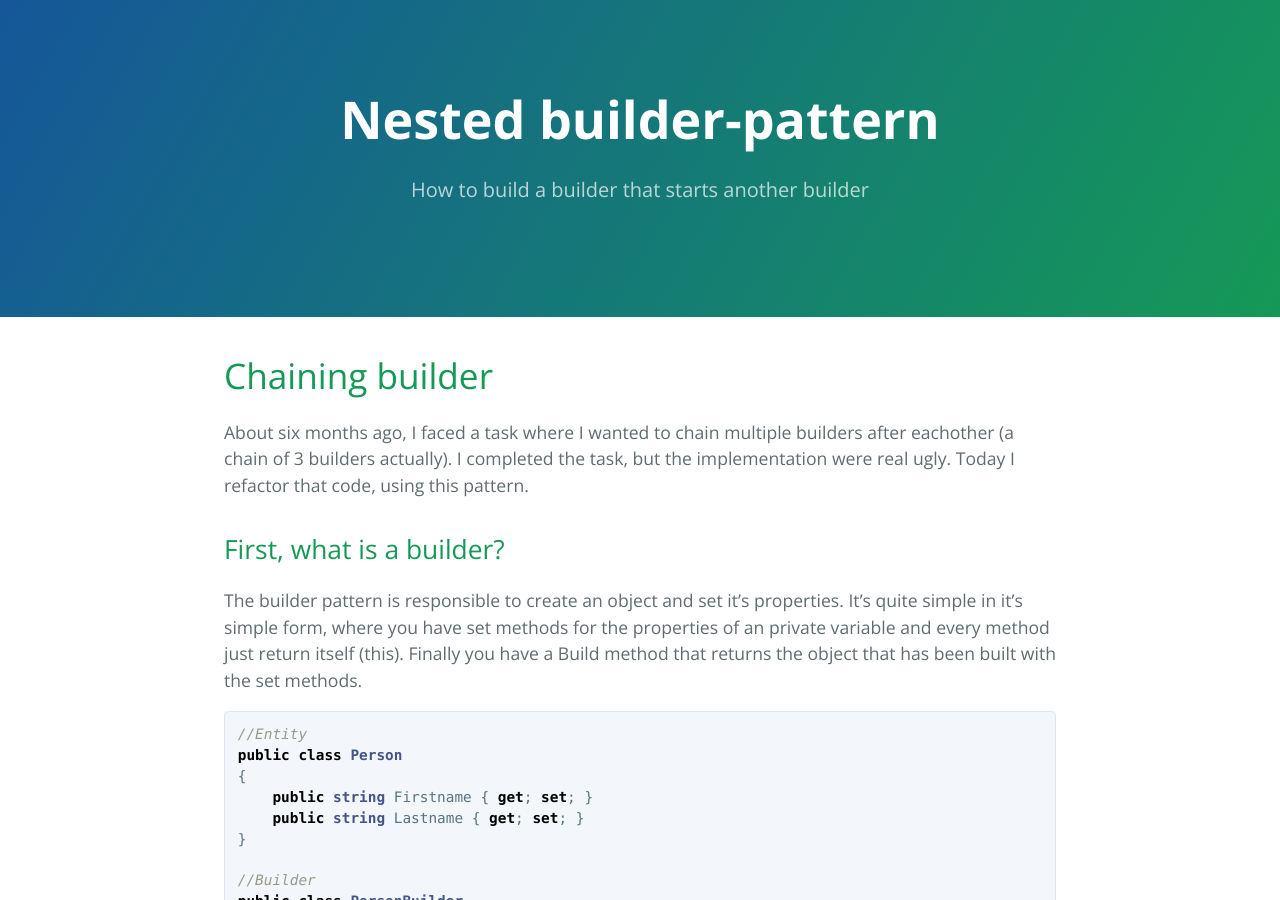
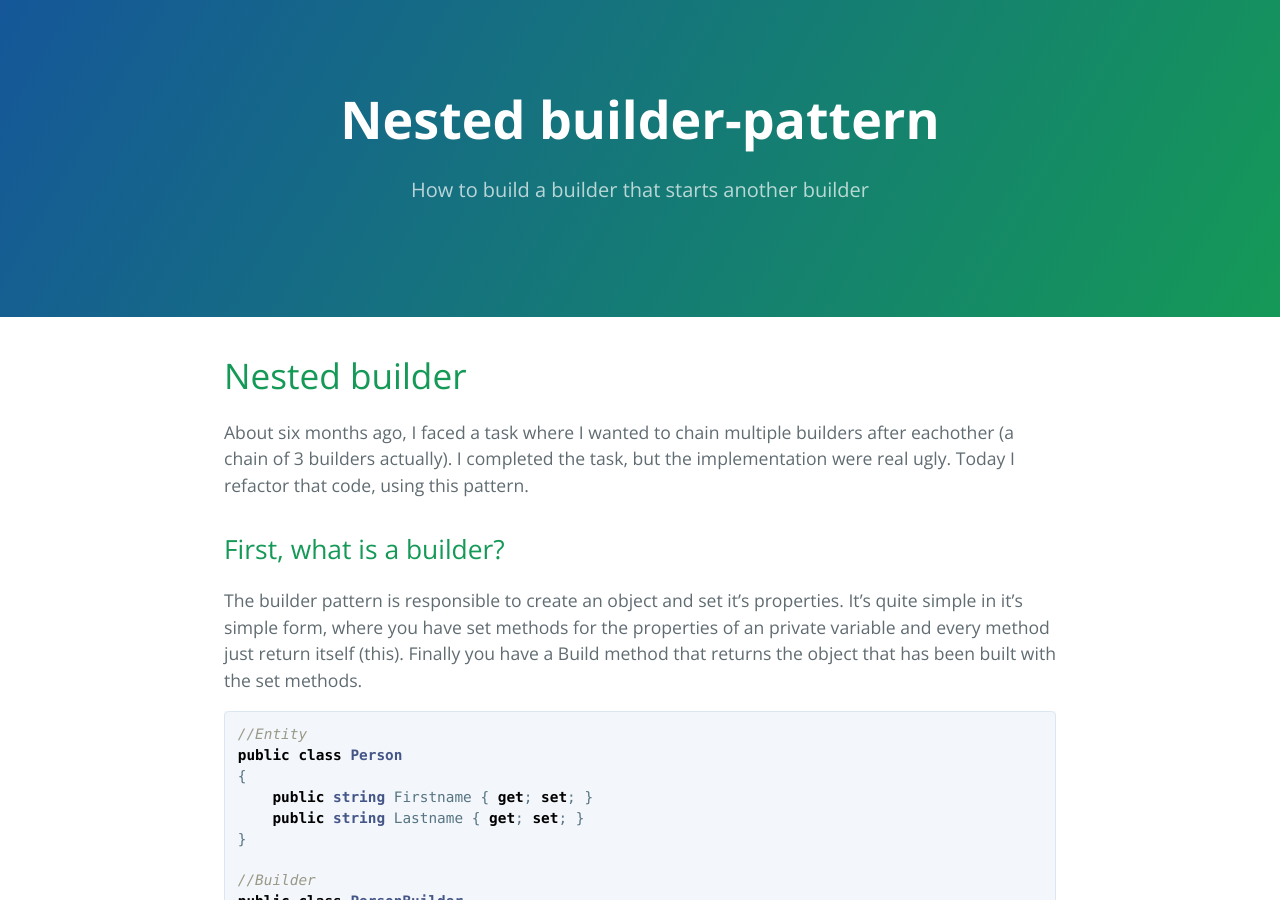
Before and after one commit to JimmyAtSchotte/JimmyAtSchotte.github.io, a Jekyll site: the page built from _posts/2019-06-04-Nested-builders.md, in a window 1280 px wide and 900 px high. Built offline with Jekyll 4.4.1, drawn with Linux system fonts in a browser that asks for light colours; our own code applies the rules of GitHub Pages for plain Markdown files.

Commit message:
Renamed post

```diff
--- a/_posts/2019-06-04-Nested-builders.md
+++ b/_posts/2019-06-04-Nested-builders.md
@@ -4,7 +4,7 @@ description: How to build a builder that starts another builder
 categories: blog
 ingress: About six months ago, I faced a task where I wanted to chain multiple builders after eachother (a chain of 3 builders actually). I completed the task, but the implementation were real ugly. Today I refactor that code, using this pattern.
 ---
-# Chaining builder
+# Nested builder
 About six months ago, I faced a task where I wanted to chain multiple builders after eachother (a chain of 3 builders actually). I completed the task, but the implementation were real ugly. Today I refactor that code, using this pattern.
 
 ## First, what is a builder?
```
